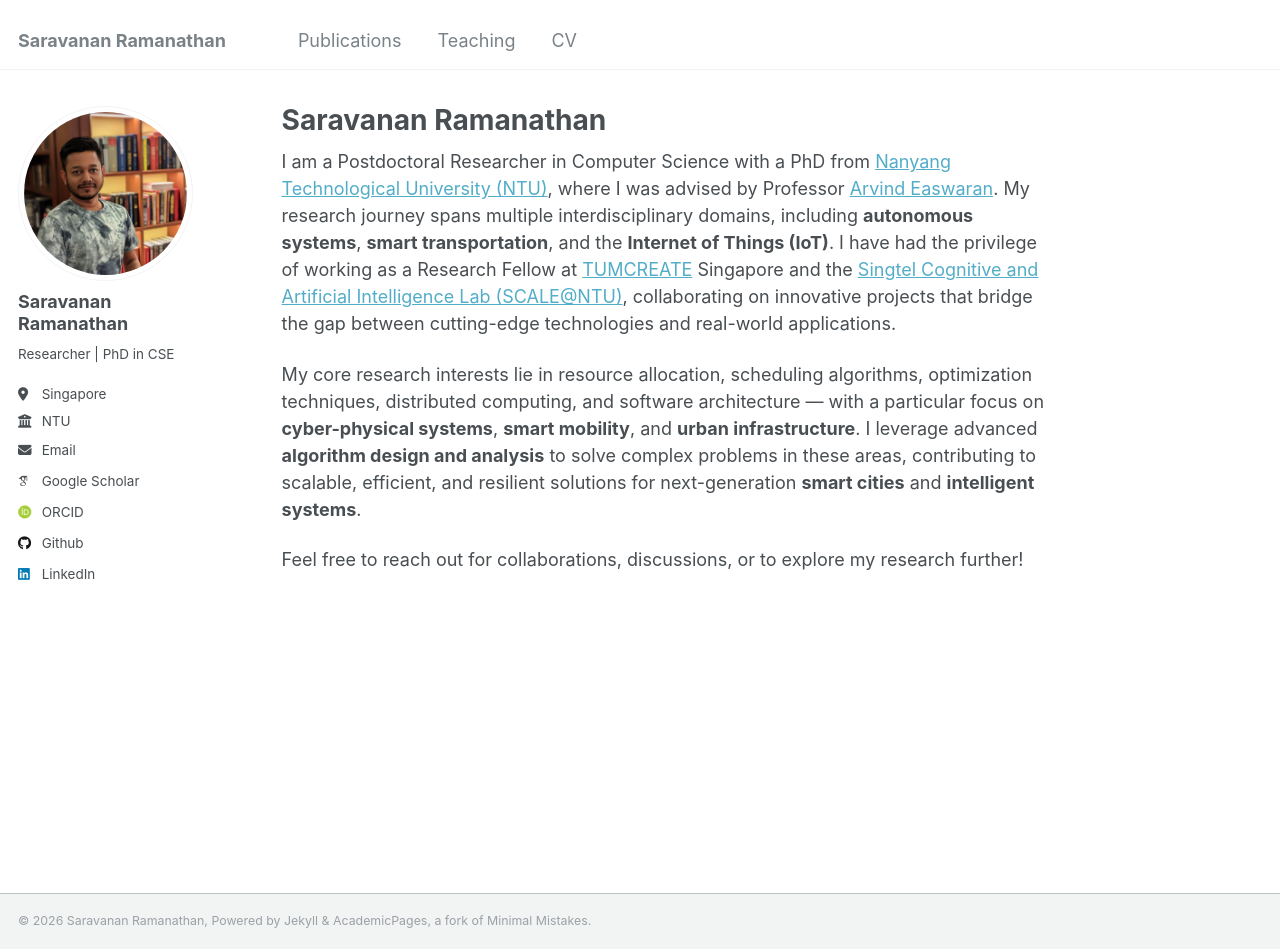
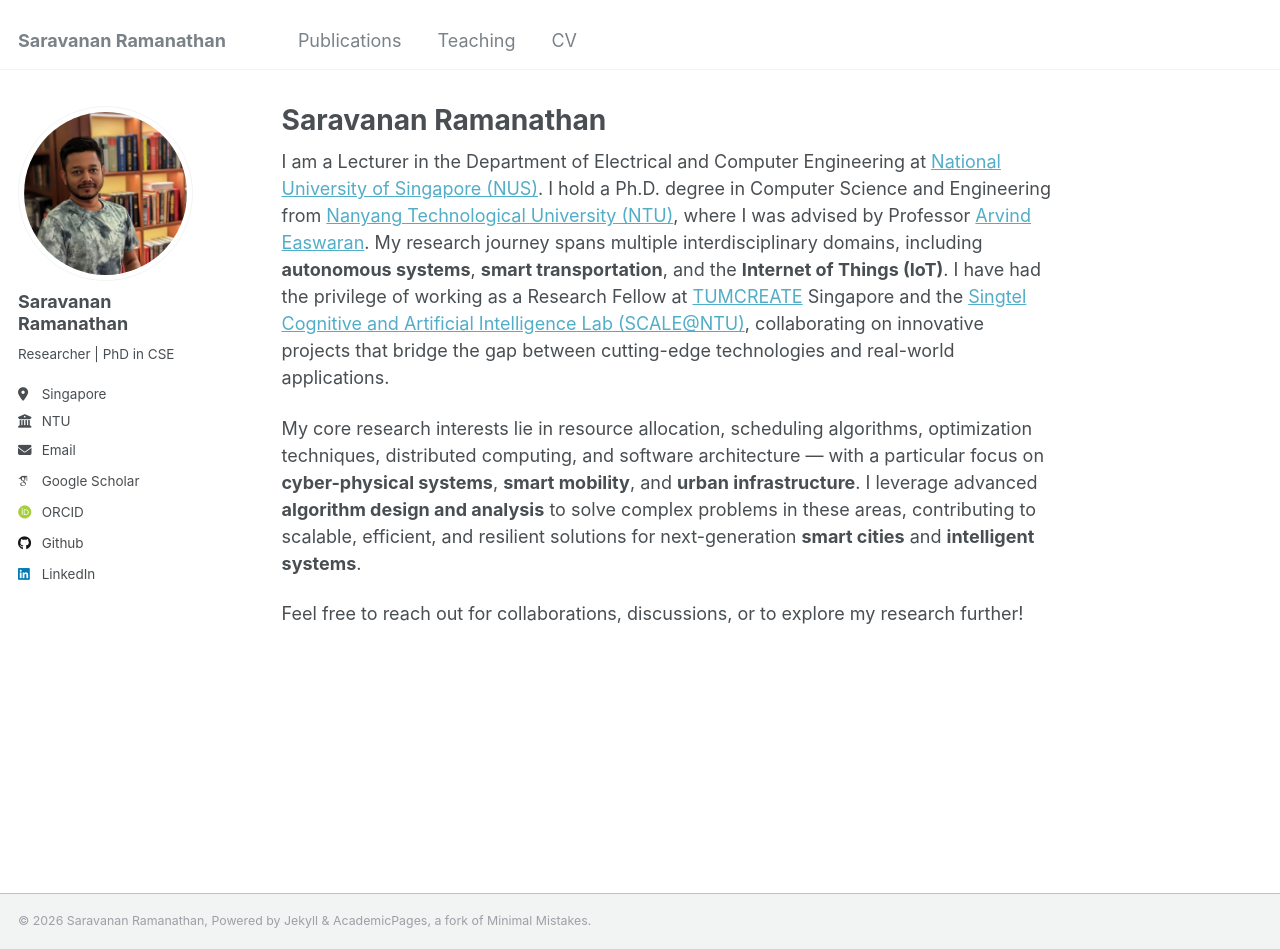
Before and after one commit to saravana016/saravana016.github.io, a Jekyll site: the page built from _pages/about.md, in a window 1280 px wide and 949 px high. Built offline with Jekyll 4.4.1, drawn with Linux system fonts in a browser that asks for light colours; some web fonts are replaced.

Commit message:
Update about.md

```diff
--- a/_pages/about.md
+++ b/_pages/about.md
@@ -7,7 +7,7 @@ redirect_from:
   - /about.html
 ---
 
-I am a Postdoctoral Researcher in Computer Science with a PhD from [Nanyang Technological University (NTU)](https://www.ntu.edu.sg), where I was advised by Professor [Arvind Easwaran](https://personal.ntu.edu.sg/arvinde/). My research journey spans multiple interdisciplinary domains, including <b>autonomous systems</b>, <b>smart transportation</b>, and the <b>Internet of Things (IoT)</b>. I have had the privilege of working as a Research Fellow at [TUMCREATE](https://www.tum-create.edu.sg) Singapore and the [Singtel Cognitive and Artificial Intelligence Lab (SCALE@NTU)](https://www.ntu.edu.sg/scale), collaborating on innovative projects that bridge the gap between cutting-edge technologies and real-world applications.
+I am a Lecturer in the Department of Electrical and Computer Engineering at [National University of Singapore (NUS)](https://www.nus.edu.sg). I hold a Ph.D. degree in Computer Science and Engineering from [Nanyang Technological University (NTU)](https://www.ntu.edu.sg), where I was advised by Professor [Arvind Easwaran](https://personal.ntu.edu.sg/arvinde/). My research journey spans multiple interdisciplinary domains, including <b>autonomous systems</b>, <b>smart transportation</b>, and the <b>Internet of Things (IoT)</b>. I have had the privilege of working as a Research Fellow at [TUMCREATE](https://www.tum-create.edu.sg) Singapore and the [Singtel Cognitive and Artificial Intelligence Lab (SCALE@NTU)](https://www.ntu.edu.sg/scale), collaborating on innovative projects that bridge the gap between cutting-edge technologies and real-world applications.
 
 My core research interests lie in resource allocation, scheduling algorithms, optimization techniques, distributed computing, and software architecture — with a particular focus on <b>cyber-physical systems</b>, <b>smart mobility</b>, and <b>urban infrastructure</b>. I leverage advanced <b>algorithm design and analysis</b> to solve complex problems in these areas, contributing to scalable, efficient, and resilient solutions for next-generation <b>smart cities</b> and <b>intelligent systems</b>.
 
```
